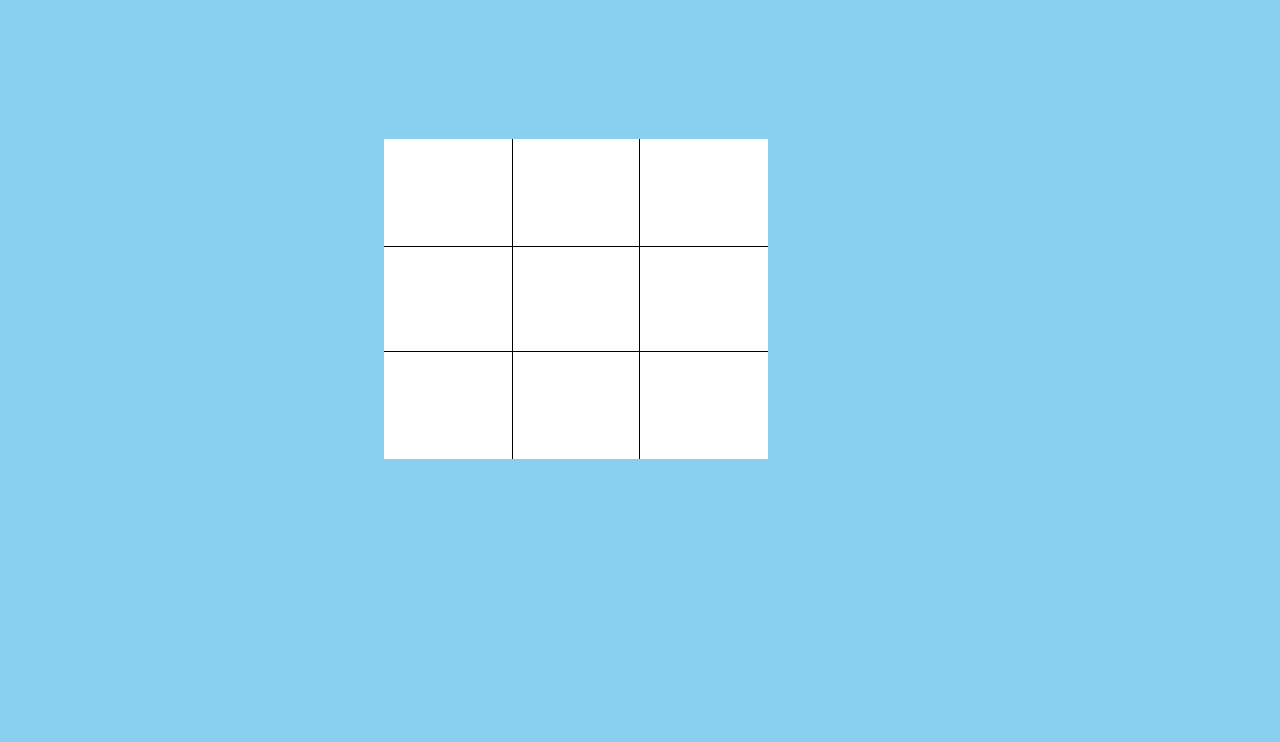
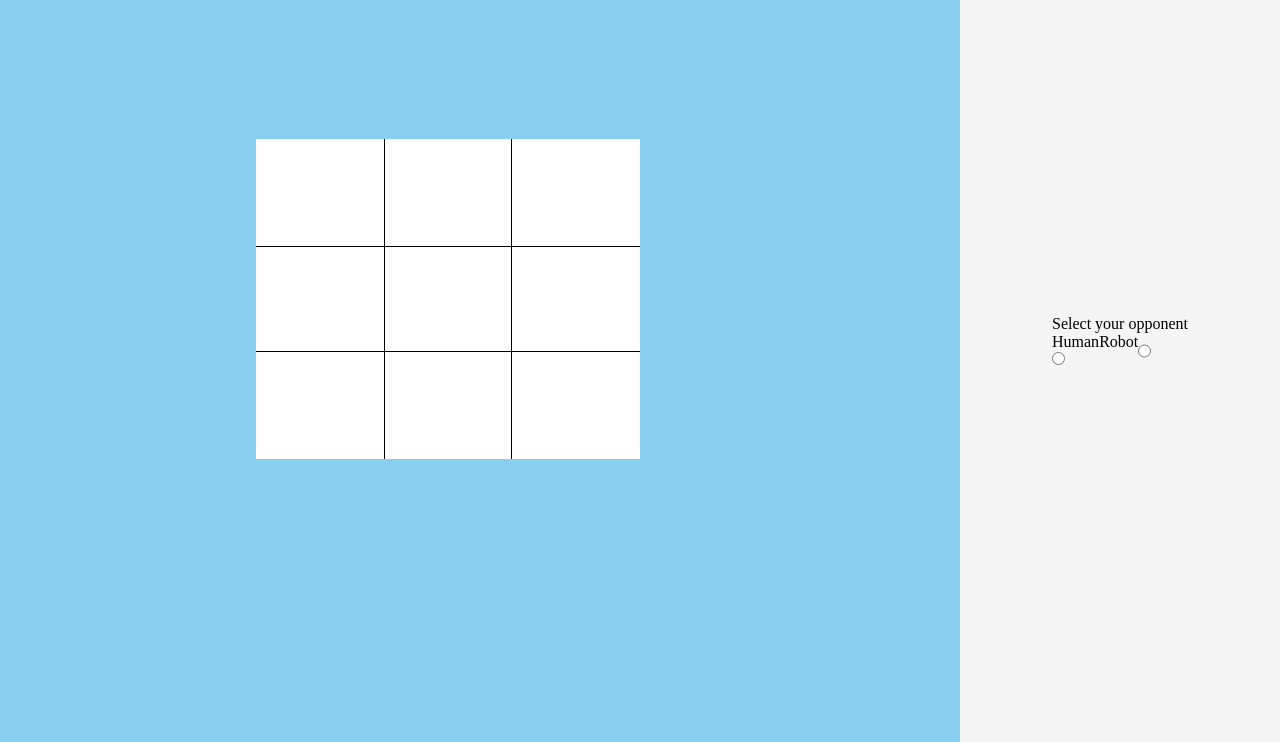
Before and after one commit to Patrick-Tomic/TicTacToe, a plain HTML site: page index.html in a window 1280 px wide. Shown: the part 58-800 px from the top of the page. Drawn offline with Linux system fonts and the light colour scheme.

Commit message:
popup box for reset after game over, slight installation of robot v player

```diff
--- a/index.html
+++ b/index.html
@@ -7,10 +7,23 @@
     <title>Tic Tac Toe</title>
 </head>
 <body>
+    <div>
     <h1>Tic-Tac-Toe</h1>
     <div class="errorMessage"><p>Position already taken, choose again.</p></div>
    <div class="container">
-
+</div>
+    </div>
+<div class="selection"><form action="">
+    <label for="player2">Select your opponent</label>
+    <div class="flexChild"><div><p>Human</p>
+    <input type="radio" name="player2" id="player2" value="Human">
+</div>
+<div class="flexChild">
+    <p>Robot</p>
+    <input type="radio" name="player2" id="player2" value="Robot">
+</div>
+    </div>
+</form></div>
     <script src="script.js"></script>
 </body>
 </html>
--- a/script.js
+++ b/script.js
@@ -1,10 +1,9 @@
-
-
-
 let gameArray = ['','','','','','','','',''];
 const winner = (()=>{
+
   const check = (array )=>{
     isTrue = false;
+     const container = document.querySelector('.container');
    const win= [
     [0,1,2],
     [3,4,5],
@@ -23,13 +22,21 @@ const winner = (()=>{
       if(a==''||b==''||c==''){
         continue;
       }else if(a==b &&b==c){
-        isTrue=true;
-        break;
+       let p= document.createElement('h3');
+       p.textContent='Player '+array[winCondition[0]]+ ' is the Winner!';
+         const endPoint = document.createElement('div');
+          endPoint.setAttribute('style',"display:flex;flex-direction:column;align-items:center; justify-content:center; position:absolute; width:30vw;  height:35vh; border: 1px solid black; background-color:#318CE7;");
+          const resetButton = document.createElement('button');
+          resetButton.addEventListener('click',()=>{
+
+            window.location.reload()});
+          resetButton.textContent = 'restart';
+          endPoint.appendChild(p);
+          endPoint.appendChild(resetButton);
+         container.append(endPoint);
       }
    }
-   if(isTrue==true){
-    console.log('Winner!');
-  }
+
      }
 
   return {check};
@@ -39,8 +46,10 @@ const gameBoard = (()=>{
 
     const build = (array)=>{
       let count =0;
+
         const body = document.querySelector('body');
         const container= document.querySelector('.container');
+
         for(let i = 0; i<array.length;i++){
             const cell  = document.createElement('div');
             const error = document.querySelector('.errorMessage');
@@ -55,7 +64,7 @@ const gameBoard = (()=>{
               error.style.display ='none';
             if(count%2==0){
               array.splice(i,1,'X');
-               winner.check(gameArray);
+              winner.check(gameArray);
               cell.innerHTML = array[i];
             }else{
               array.splice(i,1,'O');
@@ -79,6 +88,7 @@ const gameBoard = (()=>{
             container.appendChild(cell);
 
         }
+
 
     }
 
--- a/style.css
+++ b/style.css
@@ -5,10 +5,31 @@
 }
 body{
     background-color: var(--colorA);;
+    display: grid;
+    grid-template-columns: 3fr 1fr;
+
 }
 :root{
     --colorA:#89CFF0;
 }
+.selection{
+    display:flex;
+    justify-content: center;
+    align-items: center;
+    background-color: whitesmoke;
+    height: 100vh;
+}
+form{
+    display: flex;
+    flex-direction: column;
+
+}
+
+.flexChild{
+    display: flex;
+
+}
+
 .container{
     background-color: white;
     display: grid;
@@ -16,7 +37,7 @@ body{
     grid-template-rows: 1fr 1fr 1fr;
     width:30vw;
     height:40vh;
-    margin-left: 30vw;
+    margin-left: 20vw;
     margin-top: 20vh;
 }
 .errorMessage{
```
